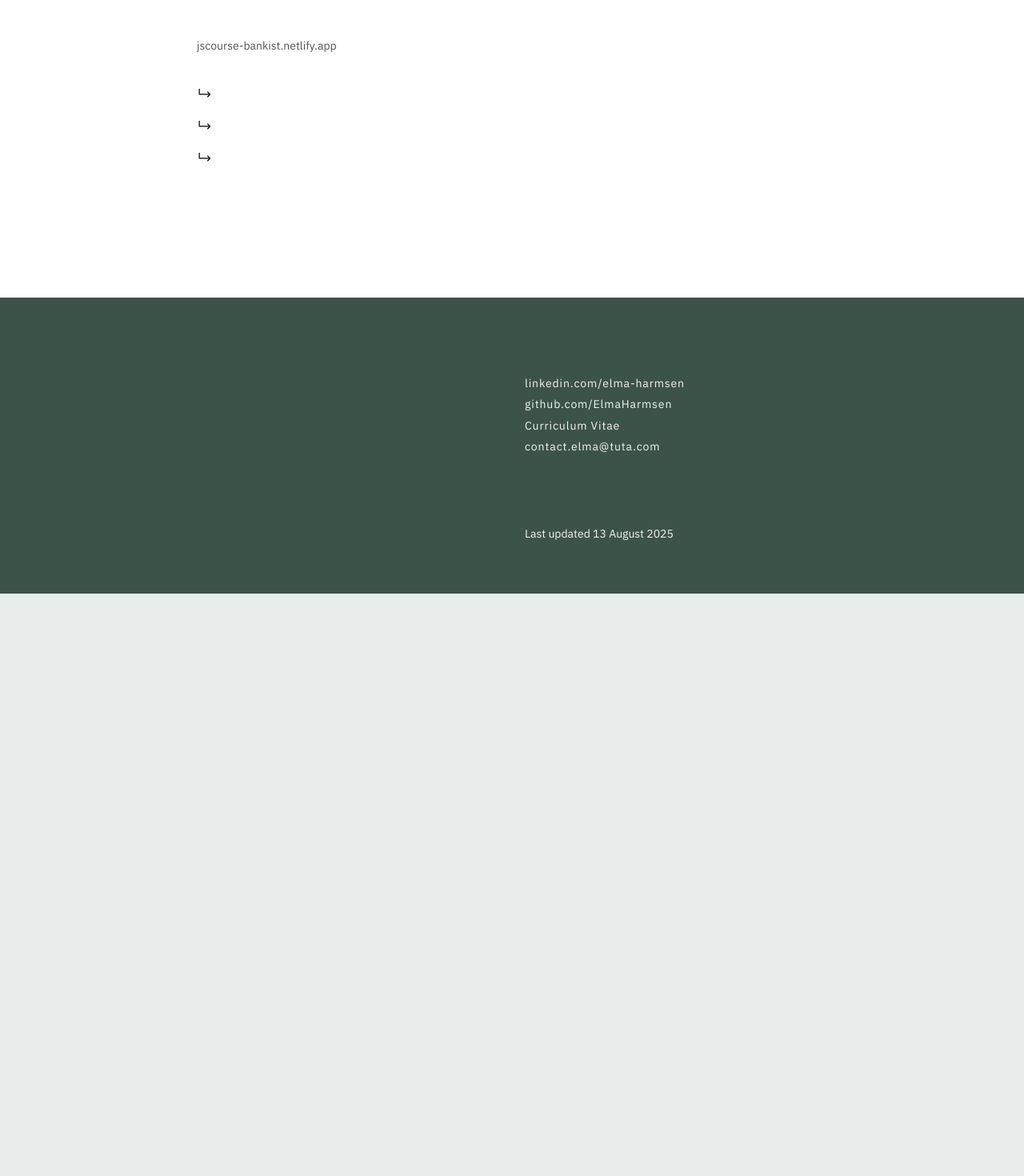
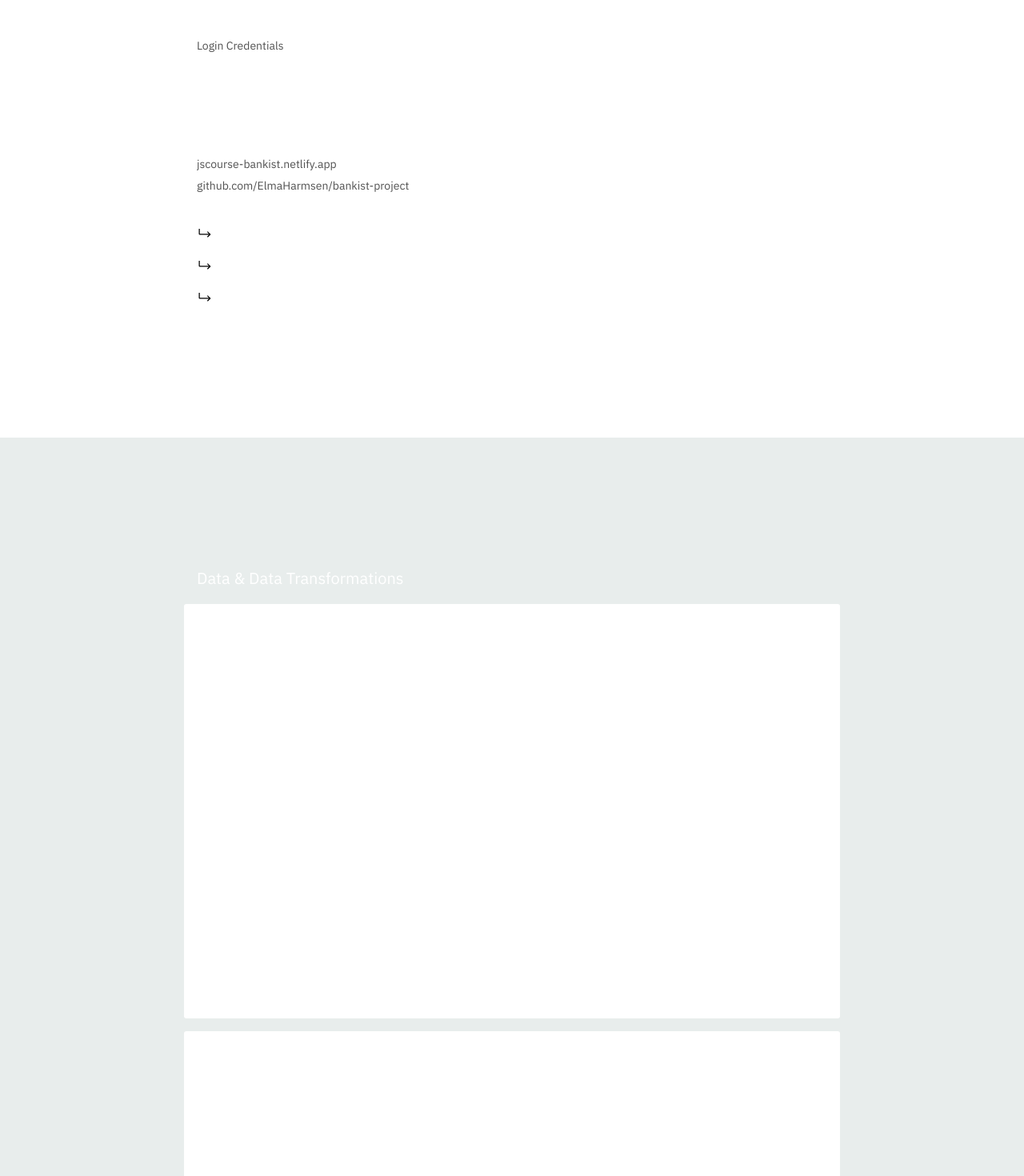
Before and after one commit to ElmaHarmsen/portfolio2025, a Vue app: page /bankistproject in a window 1280 px wide. Shown: the part 1060-2530 px from the top of the page at 80% size. Before the commit the page ends 1802 px from the top, so only its background shows below. Built offline with nearby package versions, Linux system fonts and the light colour scheme.

Commit message:
added bankist code

```diff
--- /dev/null
+++ b/src/components/BankistCode.vue
@@ -0,0 +1,269 @@
+<script setup></script>
+
+<template>
+  <section class="section">
+    <div class="container">
+      <div class="code-item" id="data-transformations">
+        <h1>Data & Data Transformations</h1>
+        <div class="container">
+          <pre><code>const account1 = {
+  owner: "Jonas Schmedtmann",
+  movements: [200, 455.23, -306.5, 25000, -642.21, -133.9, 79.97, 1300],
+  interestRate: 1.2, // %
+  pin: 1111,
+
+  movementsDates: [
+    "2019-11-18T21:31:17.178Z",
+    "2019-12-23T07:42:02.383Z",
+    "2020-01-28T09:15:04.904Z",
+    "2020-04-01T10:17:24.185Z",
+    "2020-05-08T14:11:59.604Z",
+    "2025-06-02T17:01:17.194Z",
+    "2025-06-05T23:36:17.929Z",
+    "2025-06-08T10:51:36.790Z",
+  ],
+  currency: "EUR",
+  locale: "en-GB",
+};</code></pre>
+        </div>
+        <div class="container">
+          <pre><code>const formatCur = function (value, locale, currency) {
+  return new Intl.NumberFormat(locale, {
+    style: "currency",
+    currency: currency,
+  }).format(value);
+};</code></pre>
+        </div>
+        <div class="container">
+          <pre><code>const displayMovements = function (acc, sort = false) {
+  containerMovements.innerHTML = "";
+
+  const combinedMovsDates = acc.movements.map((mov, i) => ({
+    movement: mov,
+    movementDate: acc.movementsDates.at(i),
+  }));
+
+  if (sort) combinedMovsDates.sort((a, b) => a.movement - b.movement);
+
+  combinedMovsDates.forEach(function (obj, i) {
+    const { movement, movementDate } = obj;
+    const type = movement > 0 ? "deposit" : "withdrawal";
+
+    const date = new Date(movementDate);
+    const displayDate = formatMovementDate(date, acc.locale);
+
+    const formattedMov = formatCur(movement, acc.locale, acc.currency);
+  });
+};</code></pre>
+        </div>
+        <div class="container">
+          <pre><code>const calcDisplayBalance = function (acc) {
+  acc.balance = acc.movements.reduce((acc, mov) => acc + mov, 0);
+  labelBalance.textContent = formatCur(acc.balance, acc.locale, acc.currency);
+};
+</code></pre>
+        </div>
+        <div class="container">
+          <pre><code>const calcDisplaySummary = function (acc) {
+  const incomes = acc.movements
+    .filter(mov => mov > 0)
+    .reduce((acc, mov) => acc + mov, 0);
+  labelSumIn.textContent = formatCur(incomes, acc.locale, acc.currency);
+
+  const out = acc.movements
+    .filter(mov => mov < 0)
+    .reduce((acc, mov) => acc + mov, 0);
+  labelSumOut.textContent = formatCur(Math.abs(out), acc.locale, acc.currency);
+
+  const interest = acc.movements
+    .filter(mov => mov > 0)
+    .map(deposit => (deposit * acc.interestRate) / 100)
+    .filter((int, i, arr) => {
+      // console.log(arr);
+      return int >= 1;
+    })
+    .reduce((acc, int) => acc + int, 0);
+  labelSumInterest.textContent = formatCur(interest, acc.locale, acc.currency);
+};</code></pre>
+        </div>
+      </div>
+      <div class="code-item" id="login-logout">
+        <h1>Login & Logout Functionality</h1>
+        <div class="container">
+          <pre><code>btnLogin.addEventListener("click", function (e) {
+  // Prevent form from submitting
+  e.preventDefault();
+
+  currentAccount = accounts.find(
+    acc => acc.username === inputLoginUsername.value
+  );
+
+  if (currentAccount?.pin === +inputLoginPin.value) {
+    // Display UI and message
+    labelWelcome.textContent = `Welcome back, ${
+      currentAccount.owner.split(" ")[0]
+    }`;
+    containerApp.style.opacity = 100;
+
+    // Create current date
+    const now = new Date();
+    const options = {
+      hour: "numeric",
+      minute: "numeric",
+      day: "numeric",
+      month: "numeric",
+      year: "numeric",
+    };
+
+    labelDate.textContent = new Intl.DateTimeFormat(
+      currentAccount.locale,
+      options
+    ).format(now);
+
+    // Clear input fields
+    inputLoginUsername.value = inputLoginPin.value = "";
+    inputLoginPin.blur();
+
+    // Timer
+    if (timer) clearInterval(timer);
+    timer = startLogOutTimer();
+
+    // Update UI
+    updateUI(currentAccount);
+  }
+});</code></pre>
+        </div>
+        <div class="container">
+          <pre><code>const startLogOutTimer = function () {
+  const tick = function () {
+    const min = String(Math.trunc(time / 60)).padStart(2, 0);
+    const sec = String(time % 60).padStart(2, 0);
+
+    // In each call, print remaining time to UI
+    labelTimer.textContent = `${min}:${sec}`;
+
+    // When 0 sec, stop timer and log out user
+    if (time === 0) {
+      clearInterval(timer);
+      labelWelcome.textContent = "Log in to get started";
+      containerApp.style.opacity = 0;
+    }
+
+    // Decrease 1 sec
+    time--;
+  };
+
+  // Set time to 2 mins
+  let time = 120;
+
+  // Call the timer every sec
+  tick();
+  const timer = setInterval(tick, 1000);
+  return timer;
+};</code></pre>
+        </div>
+      </div>
+      <div class="code-item" id="transfers-loans">
+        <h1>Transfer & Loan Functionality</h1>
+        <div class="container">
+          <pre><code>btnTransfer.addEventListener("click", function (e) {
+  e.preventDefault();
+  const amount = +inputTransferAmount.value;
+  const receiverAcc = accounts.find(
+    acc => acc.username === inputTransferTo.value
+  );
+  inputTransferAmount.value = inputTransferTo.value = "";
+
+  if (
+    amount > 0 &&
+    receiverAcc &&
+    currentAccount.balance >= amount &&
+    receiverAcc?.username !== currentAccount.username
+  ) {
+    // Doing the transfer
+    currentAccount.movements.push(-amount);
+    receiverAcc.movements.push(amount);
+
+    // Add transfer date
+    currentAccount.movementsDates.push(new Date().toISOString());
+    receiverAcc.movementsDates.push(new Date().toISOString());
+
+    // Update UI
+    updateUI(currentAccount);
+
+    // Reset timer
+    clearInterval(timer);
+    timer = startLogOutTimer();
+  }
+});</code></pre>
+        </div>
+        <div class="container">
+          <pre><code>btnLoan.addEventListener("click", function (e) {
+  e.preventDefault();
+
+  const amount = Math.floor(inputLoanAmount.value);
+
+  if (amount > 0 && currentAccount.movements.some(mov => mov >= amount * 0.1)) {
+    setTimeout(function () {
+      // Add movement
+      currentAccount.movements.push(amount);
+
+      // Add loan date
+      currentAccount.movementsDates.push(new Date().toISOString());
+
+      // Update UI
+      updateUI(currentAccount);
+
+      // Reset timer
+      clearInterval(timer);
+      timer = startLogOutTimer();
+    }, 2500);
+  }
+  inputLoanAmount.value = "";
+});</code></pre>
+        </div>
+      </div>
+    </div>
+  </section>
+</template>
+
+<style lang="scss" scoped>
+.section {
+  grid-column-start: 4;
+  grid-column-end: 14;
+  width: 100%;
+  padding-top: 0 !important;
+  padding-bottom: 10rem;
+
+  .container {
+    display: flex;
+    flex-flow: column nowrap;
+
+    .code-item {
+      display: flex;
+      flex-flow: column nowrap;
+      row-gap: 1rem;
+      padding-top: 10rem;
+
+      .container {
+        background-color: var(--clr-white);
+        padding: 1rem;
+        width: calc(100% + 2rem);
+        margin: 0 -1rem;
+        border-radius: 3px;
+
+        pre {
+          overflow-x: scroll;
+        }
+
+        code {
+          background-color: var(--clr-white);
+          font-family: 'Courier';
+          font-size: 1rem;
+          overflow: auto;
+        }
+      }
+    }
+  }
+}
+</style>
--- a/src/components/BankistNavigation.vue
+++ b/src/components/BankistNavigation.vue
@@ -25,24 +25,41 @@ const scrollIntoView = (id) => {
               <h4 class="item__title">Design</h4>
               <h3 class="item__description">Courtesy of Jonas Schmedtmann</h3>
             </div>
-            <a href="https://jscourse-bankist.netlify.app/" class="link" target="_blank"
-              ><h4>jscourse-bankist.netlify.app</h4></a
-            >
+            <div class="item">
+              <h4 class="item__title">Login Credentials</h4>
+
+              <h3 class="item__description">
+                Username: js <br />
+                Pin: 1111
+              </h3>
+              <h3 class="item__description">
+                Username: jd <br />
+                Pin: 2222
+              </h3>
+            </div>
+            <div class="item">
+              <a href="https://jscourse-bankist.netlify.app/" class="link" target="_blank"
+                ><h4>jscourse-bankist.netlify.app</h4></a
+              >
+              <a href="https://github.com/ElmaHarmsen/bankist-project" class="link" target="_blank"
+                ><h4>github.com/ElmaHarmsen/bankist-project</h4></a
+              >
+            </div>
           </div>
         </div>
         <div class="page-navigation">
           <div class="nav-items">
-            <div class="nav-item" @click="scrollIntoView('second-ui')">
+            <div class="nav-item" @click="scrollIntoView('data-transformations')">
               <img src="../assets/icons/text--new-line.svg" class="icon" alt="new line" />
-              <h1>Development Process</h1>
+              <h1>Data & Data Transformations</h1>
             </div>
-            <div class="nav-item" @click="scrollIntoView('ui-gallery')">
+            <div class="nav-item" @click="scrollIntoView('login-logout')">
               <img src="../assets/icons/text--new-line.svg" class="icon" alt="new line" />
-              <h1>Banksit Website</h1>
+              <h1>Login & Logout Functionality</h1>
             </div>
-            <div class="nav-item" @click="scrollIntoView('ui-gallery')">
+            <div class="nav-item" @click="scrollIntoView('transfers-loans')">
               <img src="../assets/icons/text--new-line.svg" class="icon" alt="new line" />
-              <h1>Banksit Application</h1>
+              <h1>Transfer & Loan Functionality</h1>
             </div>
           </div>
         </div>
@@ -132,9 +149,9 @@ const scrollIntoView = (id) => {
             }
           }
 
-          .item:hover {
+          .nav-item:hover {
             cursor: pointer;
-            color: var(--clr-purple-70);
+            color: var(--clr-green);
           }
         }
       }
--- a/src/components/FooterSection.vue
+++ b/src/components/FooterSection.vue
@@ -18,7 +18,7 @@
         >
         <a href="" class="link-element"><h4>contact.elma@tuta.com</h4></a>
       </div>
-      <h4 class="text-element">Last updated 13 August 2025</h4>
+      <h4 class="text-element">Last updated 22 August 2025</h4>
     </div>
   </section>
 </template>
--- a/src/views/BankistView.vue
+++ b/src/views/BankistView.vue
@@ -1,21 +1,26 @@
 <script setup>
 import BankistHeader from '@/components/BankistHeader.vue'
 import BankistNavigation from '@/components/BankistNavigation.vue'
+import BankistCode from '@/components/BankistCode.vue'
 </script>
 
 <template>
   <main class="view">
     <BankistHeader />
     <BankistNavigation />
+    <BankistCode />
   </main>
 </template>
 
 <style>
-@media (min-width: 1024px) {
-  .about {
-    min-height: 100vh;
-    display: flex;
-    align-items: center;
+.view {
+  display: grid;
+  grid-template-columns: repeat(16, 1fr);
+  gap: 0 2rem;
+  width: 100%;
+
+  .section {
+    padding-top: 10rem;
   }
 }
 </style>
```
